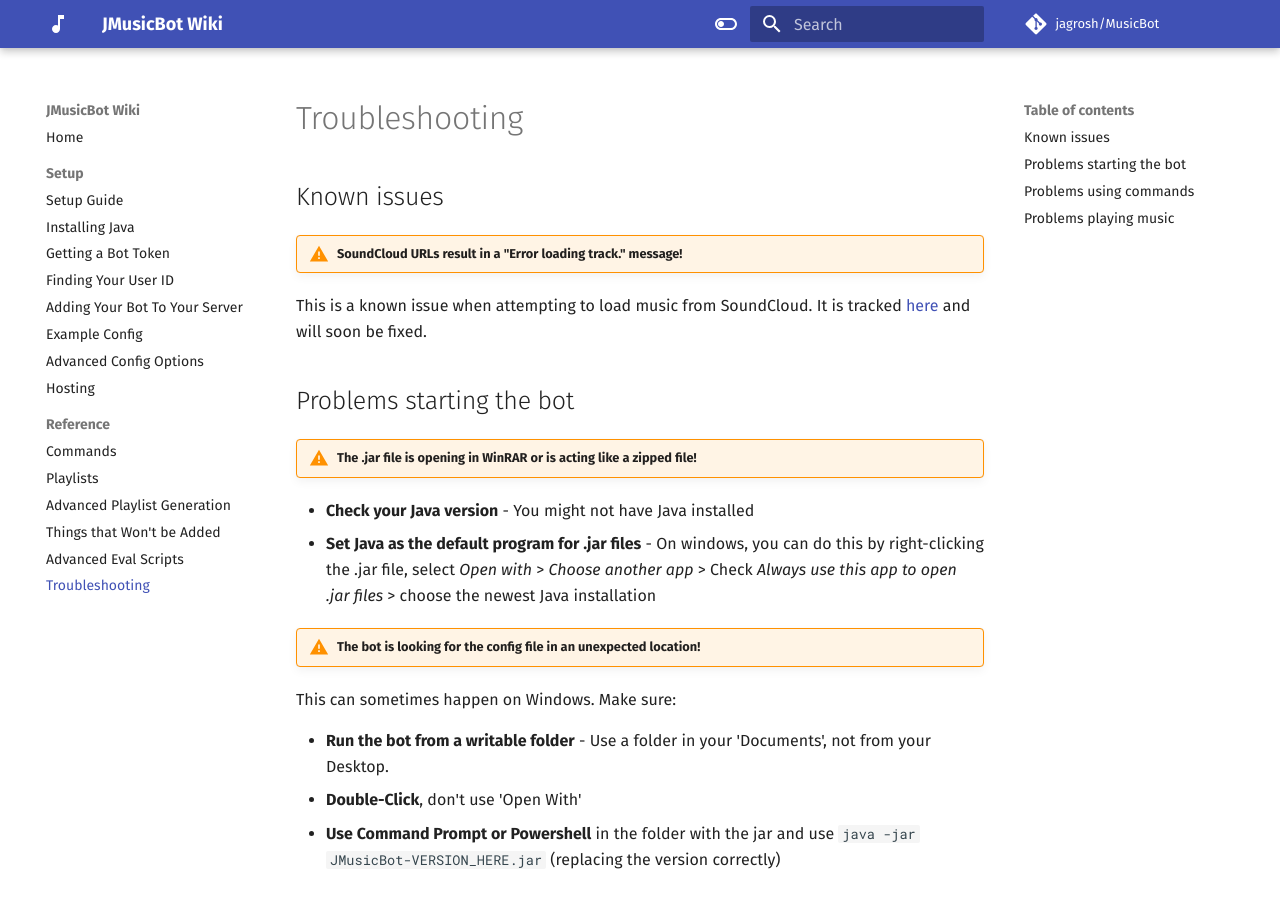
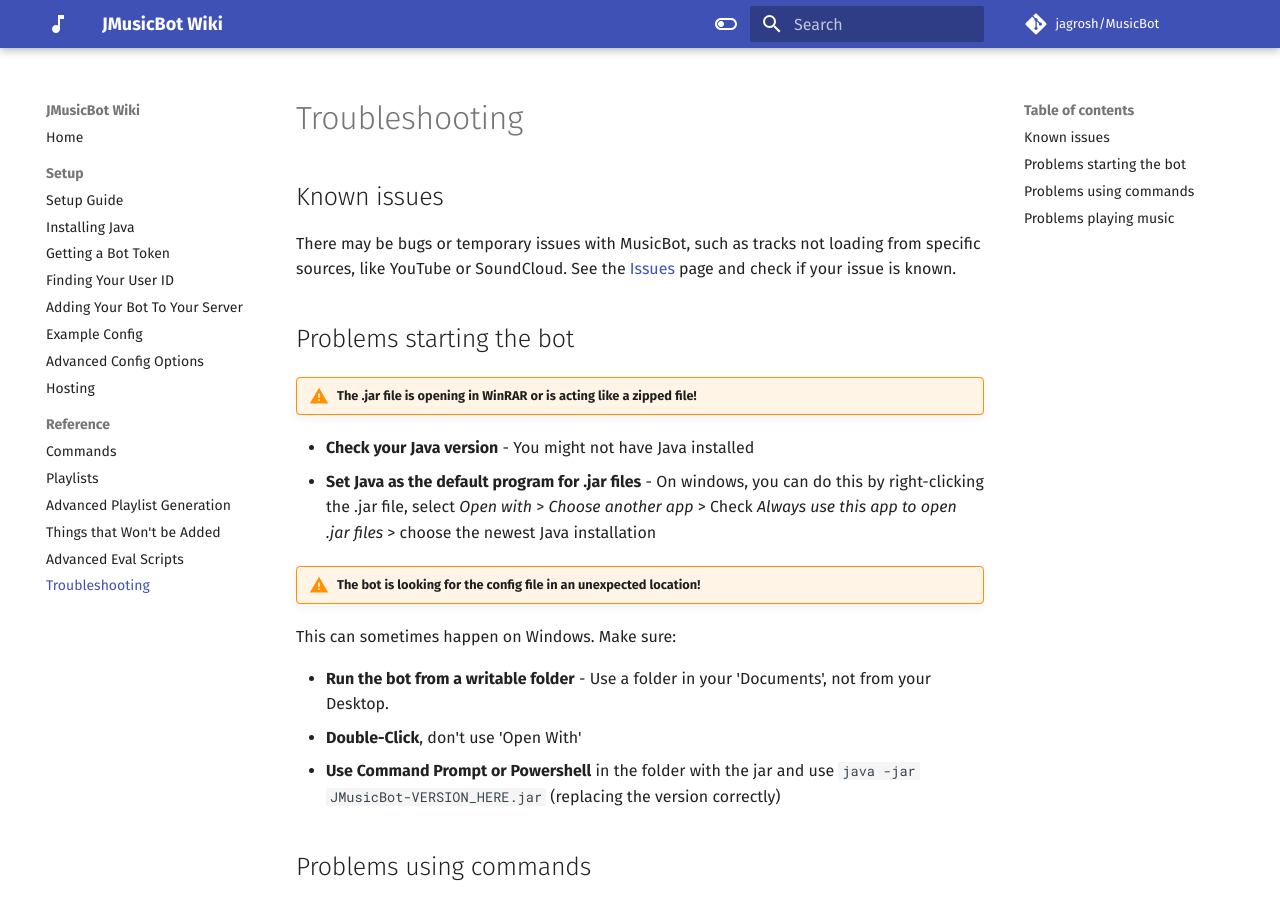
Before and after one commit to jagrosh/MusicBot, an MkDocs documentation site: the page built from docs/troubleshooting.md, in a window 1280 px wide and 900 px high. Built offline with MkDocs 1.6.1 and Material for MkDocs 9.7.7, drawn with Linux system fonts in a browser that asks for light colours; comment, search, counter and statistics services are not loaded.

Commit message:
Update Known issues text in Troubleshooting

```diff
--- a/docs/troubleshooting.md
+++ b/docs/troubleshooting.md
@@ -4,8 +4,9 @@
 ---
 
 ## Known issues
-!!! warning "SoundCloud URLs result in a "Error loading track." message!"
-This is a known issue when attempting to load music from SoundCloud. It is tracked [here](https://github.com/jagrosh/MusicBot/issues/833) and will soon be fixed.
+There may be bugs or temporary issues with MusicBot, such as tracks not loading from specific sources, like YouTube or SoundCloud. See the [Issues](https://github.com/jagrosh/MusicBot/issues) page and check if your issue is known.
+
+
 ## Problems starting the bot
 !!! warning "The .jar file is opening in WinRAR or is acting like a zipped file!"
 * **Check your Java version** - You might not have Java installed
```
